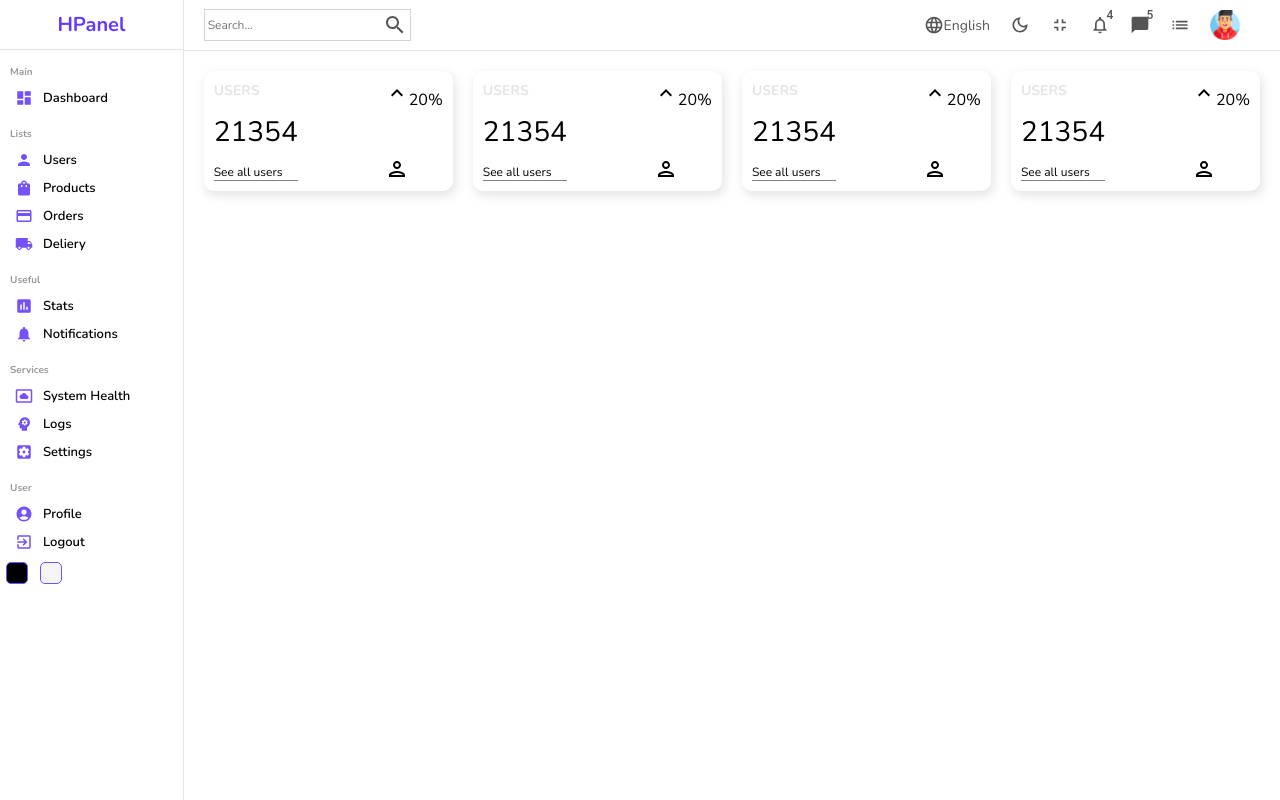
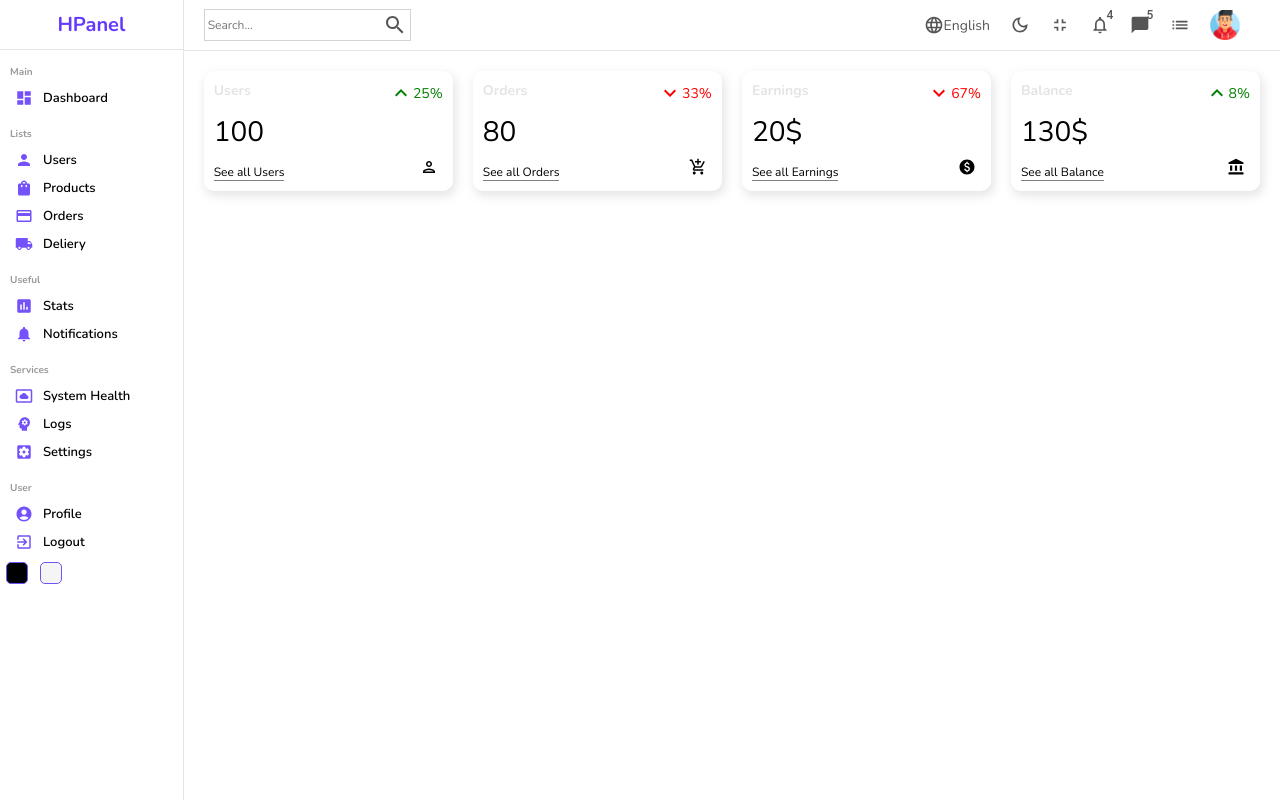
Before and after one commit to hesham1221/admin-dashboard, a React (Create React App) app: page / in a window 1280 px wide. Built offline with nearby package versions, Linux system fonts and the light colour scheme; the HTML template or start-up script is replaced by a standard one.

Commit message:
finishing widget

```diff
--- a/src/components/Widget.js
+++ b/src/components/Widget.js
@@ -1,22 +1,47 @@
-import { KeyboardArrowUp, PersonOutlined } from '@mui/icons-material'
-import React from 'react'
-import './widget.scss'
-const Widget = () => {
+import {
+  AccountBalance,
+  AddShoppingCartOutlined,
+  IndeterminateCheckBoxOutlined,
+  KeyboardArrowDown,
+  KeyboardArrowUp,
+  Paid,
+  PersonOutlined,
+} from "@mui/icons-material";
+import React from "react";
+import "./widget.scss";
+const Widget = ({ type, isMoney, num, status, lastTotal }) => {
+  const Icon = () => {
+    switch (type) {
+      case "Users":
+        return <PersonOutlined className="icon" />;
+      case "Orders":
+        return <AddShoppingCartOutlined className="icon" />;
+      case "Earnings":
+        return <Paid className="icon" />;
+      case "Balance":
+        return <AccountBalance className="icon"/>;
+        default :
+        return <IndeterminateCheckBoxOutlined />
+    }
+  };
   return (
-    <div className='widget'>
-        <div className="left">
-            <span className="title">USERS</span>
-            <span className="counter">21354</span>
-            <span className="link">See all users</span>
+    <div className="widget">
+      <div className="left">
+        <span className="title">{type}</span>
+        <span className="counter">{`${num}${isMoney ? "$" : ""}`}</span>
+        <span className="link">See all {type}</span>
+      </div>
+      <div className="right">
+        <div className={`percentage ${status}`}>
+          {status === "positive" ? <KeyboardArrowUp /> : <KeyboardArrowDown />}
+          {status === "positive"
+            ? `${Math.round(((num - lastTotal) / lastTotal) * 100)}%`
+            : `${Math.round(((lastTotal - num) / lastTotal) * 100)}%`}
         </div>
-        <div className="right">
-            <div className="percentage">
-                <KeyboardArrowUp />
-            20%</div>
-            <PersonOutlined className='icon'/>
-        </div>
+        <Icon/>
+      </div>
     </div>
-  )
-}
+  );
+};
 
-export default Widget
+export default Widget;
--- a/src/components/widget.scss
+++ b/src/components/widget.scss
@@ -24,13 +24,28 @@
             font-size: 12px;
             border-bottom: 1px solid gray;
             cursor: pointer;
+            max-width: max-content;
             &:hover{
-                color: #6439ff;
-                border-bottom: #6439ff 1px solid;
+                color: rgb(216, 215, 215);
+                border-bottom: rgb(228, 228, 228) 1px solid;
             }
         }
+        .percentage{
+            display: flex;
+            align-items: center;
+            font-size: 14px;
+        }
+        .positive{
+            color: green;
+        }
+        .negative{
+            color: red;
+        }
         .icon{
-            margin-top: -20px;
+            font-size: 18px;
+            padding: 5px;
+            align-self: flex-end;
+            border-radius: 5px;
         }
     }
 }
--- a/src/pages/home/Home.js
+++ b/src/pages/home/Home.js
@@ -1,23 +1,50 @@
-import React from 'react'
-import NavBar from '../../components/NavBar'
-import Sidebar from '../../components/Sidebar'
-import Widget from '../../components/Widget'
-import './home.scss'
+import React from "react";
+import NavBar from "../../components/NavBar";
+import Sidebar from "../../components/Sidebar";
+import Widget from "../../components/Widget";
+import "./home.scss";
 const Home = () => {
+  const widgedFetched = [
+    {
+      type: "Users",
+      isMoney: false,
+      num: 100,
+      status : 'positive',
+      lastTotal : 80
+    },
+    {
+      type: "Orders",
+      isMoney: false,
+      num: 80,
+      status : 'negative',
+      lastTotal : 120
+    },
+    {
+      type: "Earnings",
+      isMoney: true,
+      num: 20,
+      status : 'negative',
+      lastTotal : 60
+    },
+    {
+      type: "Balance",
+      isMoney: true,
+      num: 130,
+      status : 'positive',
+      lastTotal : 120
+    },
+  ];
   return (
-    <div className='home'>
-        <Sidebar />
-        <div className="home-container">
-          <NavBar/>
-            <div className="widgets">
-              <Widget />
-              <Widget />
-              <Widget />
-              <Widget />
-            </div>
+    <div className="home">
+      <Sidebar />
+      <div className="home-container">
+        <NavBar />
+        <div className="widgets">
+          {widgedFetched.map(widged => <Widget {...widged} />)}
         </div>
+      </div>
     </div>
-  )
-}
+  );
+};
 
-export default Home
+export default Home;
```
